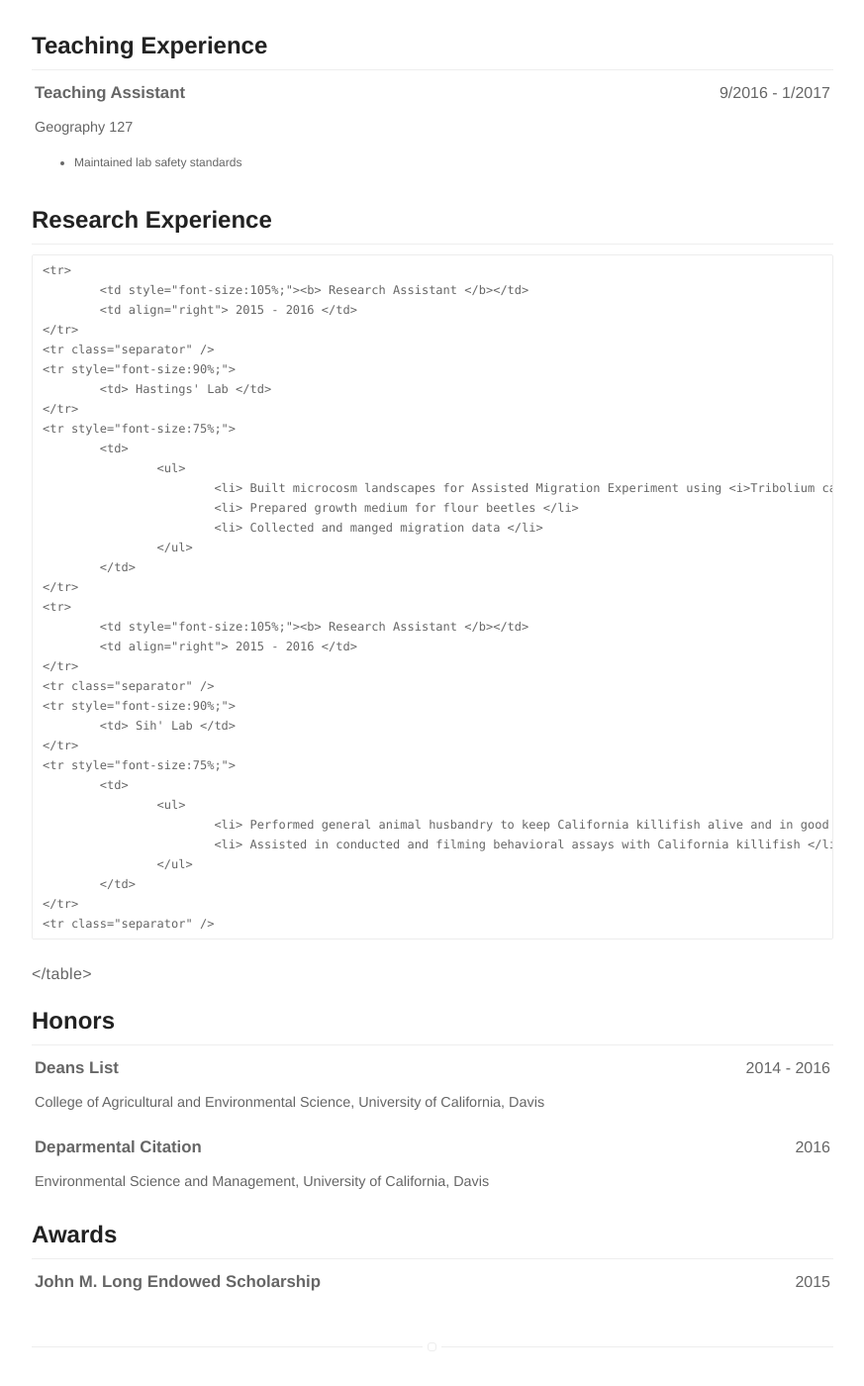
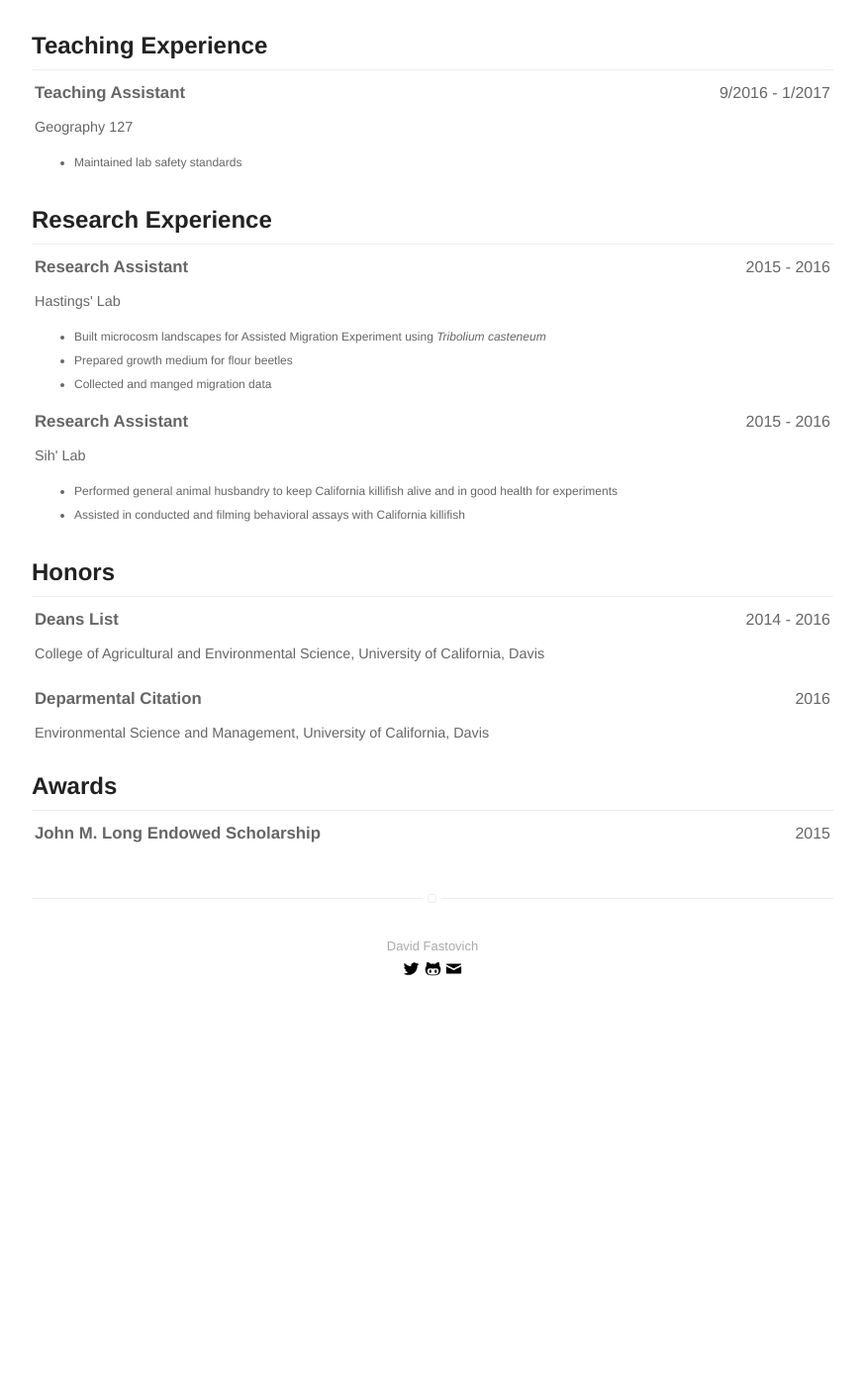
Before and after one commit to davidfastovich/davidfastovich.github.io, a Jekyll site: the page built from cv.md, in a window 1280 px wide and 1400 px high, scrolled down 449 px. Shown: the whole window at 99% size, without its empty margins (203-1076 px from the left). Built offline with Jekyll 4.4.1, drawn with Linux system fonts in a browser that asks for light colours; after the commit the page ends 1510 px from its top, so only the background shows below that.

Commit message:
Fixed comment

```diff
--- a/cv.md
+++ b/cv.md
@@ -64,8 +64,8 @@ layout: page
 
 <h2 style="font-size:150%;"> Research Experience </h2>
 <hr>
-<!--table style="width:100%">
-	<tr>
+<table style="width:100%">
+	<!--tr>
 		<td style="font-size:105%;"><b> Lab Manager </b></td>
 		<td align="right"> 2017 to present </td>
 	</tr>
```
Also changed, not shown: 1 other file.
